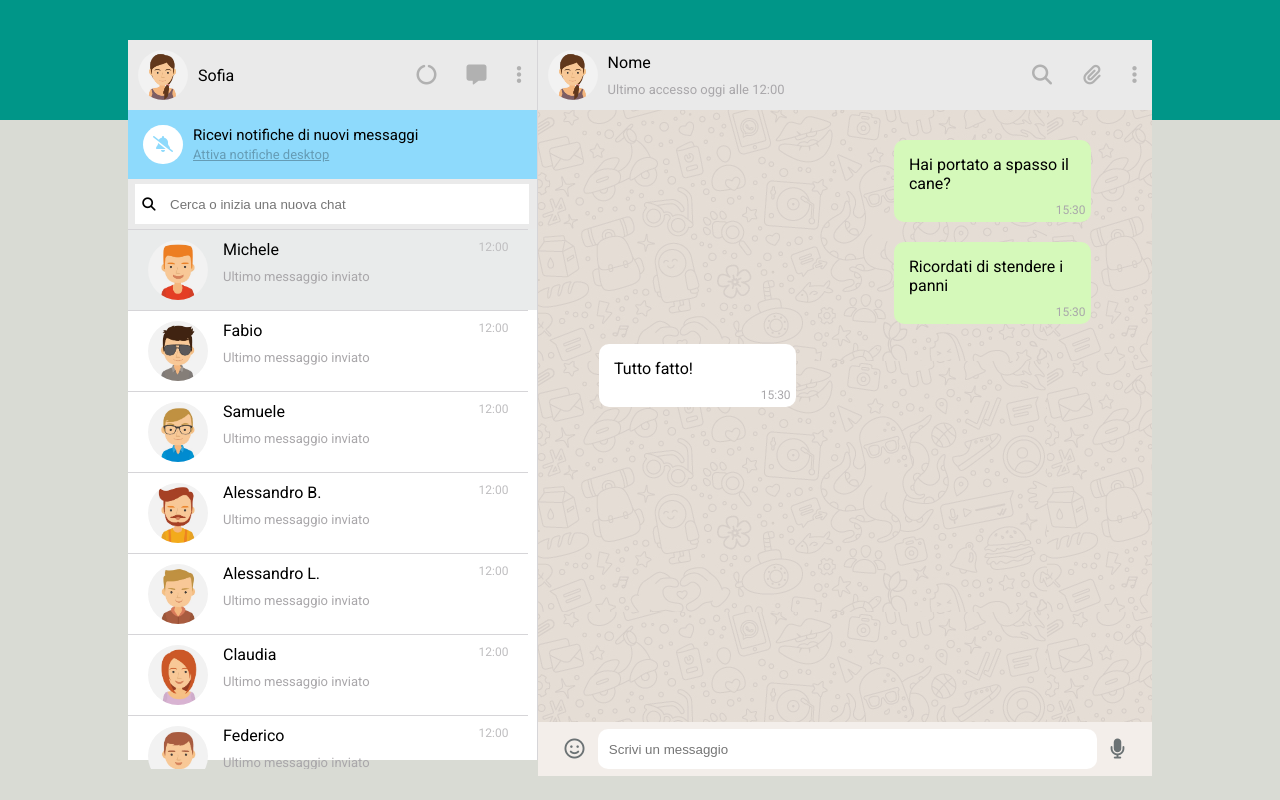
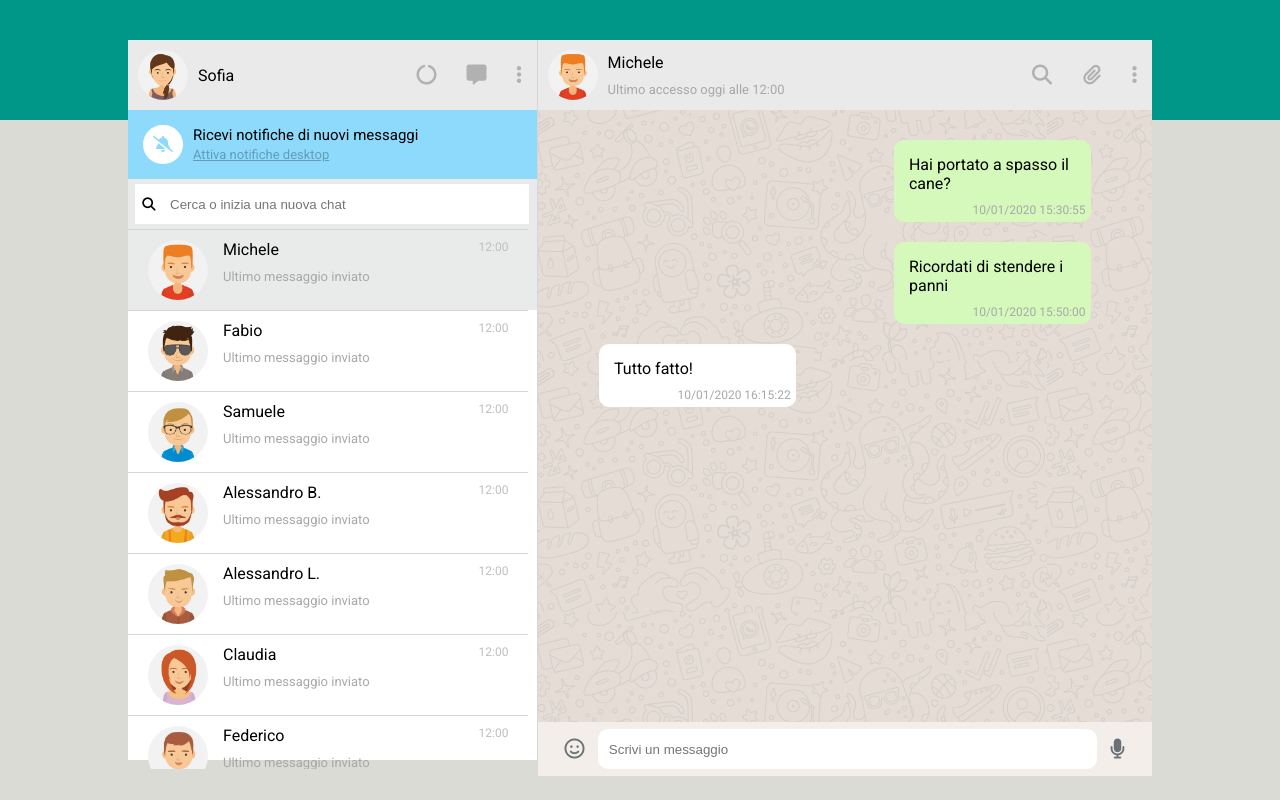
Before and after one commit to alessiam1909/vue-boolzapp, a plain HTML site: page index.html in a window 1280 px wide. Drawn offline with nearby package versions, Linux system fonts and the light colour scheme.

Commit message:
milestone 2 completata

```diff
--- a/index.html
+++ b/index.html
@@ -63,10 +63,10 @@
                     <div class="header-messaggi">
                         <div class="contact">
                             <div class="pfp">
-                                <img src="./img/avatar_io.jpg" alt="my-pfp">
+                                <img :src="`./img/avatar${contacts[activeChat].avatar}.jpg`" alt="pfp">
                             </div>
                             <div>
-                                <p >Nome</p>
+                                <p >{{contacts[activeChat].name}}</p>
                                 <p class="last-message">Ultimo accesso oggi alle 12:00</p>
                             </div>
                         </div>
@@ -77,19 +77,12 @@
                         </div>
                     </div>
                     <div class="corpo-messaggi">
-                        <div class="container-chat-message">
-                            <div class="sent message">
-                                <p> Hai portato a spasso il cane?</p>
-                                <div class="ora-invio">15:30</div>
-                                </div>
-                            <div class="sent message">
-                                <p>Ricordati di stendere i panni</p>
-                                <div class="ora-invio">15:30</div>
+                        <div class="container-chat-message" >
+                            <div class="message" v-for="(message, index) in contacts[activeChat].messages" v-bind:class="(message.status == 'sent') ? 'sent' : 'received'">
+                                <p>{{contacts[activeChat].messages[index].message}}</p>
+                                <div class="ora-invio">{{contacts[activeChat].messages[index].date}}</div>
                             </div>
-                            <div class="received message">
-                                <p> Tutto fatto!</p>
-                                <div class="ora-invio">15:30</div>
-                            </div>
+
                         </div>
                     </div>
                     <div class="footer">
```
